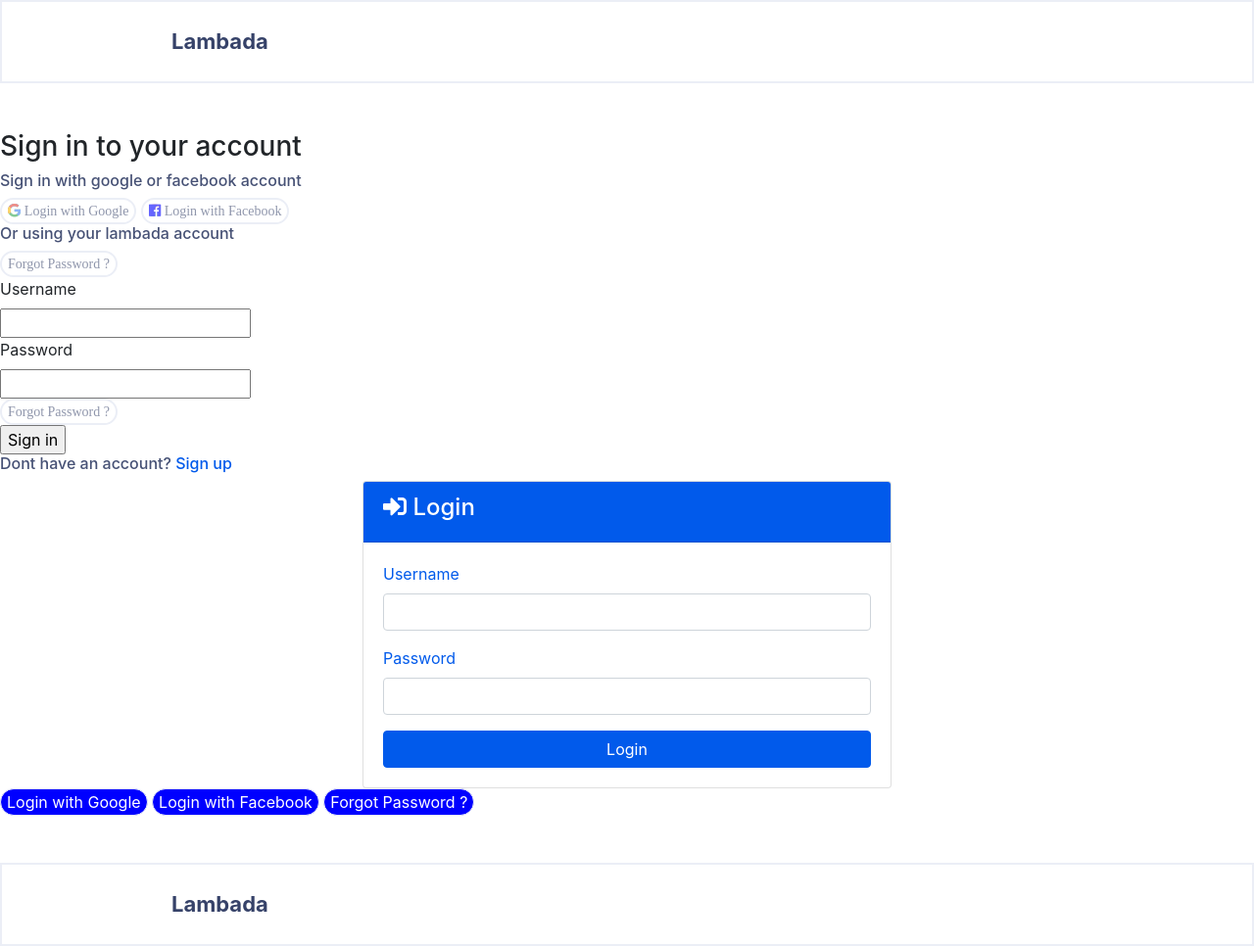
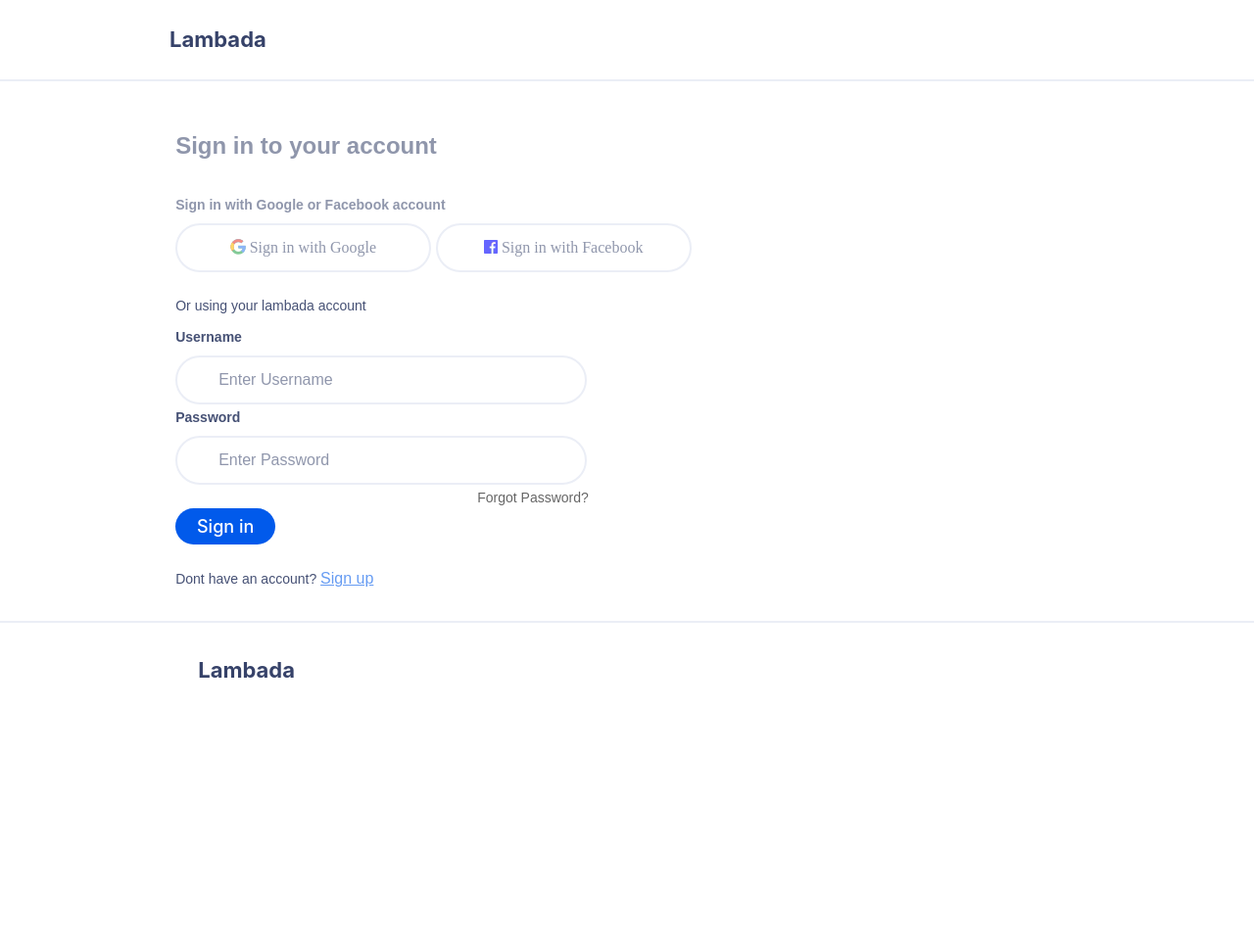
Before and after one commit to RomaneGreen/lambada, a Django app: page /accounts/login in a window 1280 px wide. Shown: the whole page at 98% size. After the commit the page ends 692 px from the top, so only its background shows below. Run offline with Django 3.2, Linux system fonts and the light colour scheme; parts of the project's set-up code (start-up, migrations or seed data) failed here and were passed over; some libraries are stand-ins or nearby versions.

Commit message:
logn screen 90%

```diff
--- a/lambada/static/css/custom.css
+++ b/lambada/static/css/custom.css
@@ -1,12 +1,8 @@
 
 
-.sigininheader {
-color: #465175;
-font-family:poppins;
-font-weight: 600;
-font-size: 4px;
-line-height:36px;
-}
+
+
+
 
 .btn-nav {
     background-color:blue;
@@ -138,3 +134,122 @@ line-height:36px;
   -webkit-text-fill-color: blue;
   border-radius: 199px;
 }
+
+#footer {
+   position: relative;
+   height:8rem;
+   top: 1.5rem;
+
+   border-top: 2px solid #EBEEF6;
+
+}
+
+#footertext {
+   position: relative;
+   left: 11.2rem;
+   top: 2rem;
+
+}
+
+#loginbody {
+    margin-left: 11.2rem;
+}
+
+#loginbody h3 {
+color: #465175 !important;
+font-family: sans-serif;
+font-weight: 600 !important;
+font-size: 24px;
+line-height:36px;
+}
+
+#loginbody h6 {
+color: #465175 !important;
+font-family: sans-serif;
+font-weight: 600 !important;
+font-size: 14px;
+line-height:21px;
+}
+
+#loginbody a {
+color: #465175;
+opacity: 0.6;
+font-size: 16px;
+line-height: 21px;
+text-decoration: none;
+}
+
+
+#loginbody button {
+width: 261px;
+height: 50px;
+font-size: 14px;
+line-height: 21px;
+border: 2px solid #EBEEF6;
+box-sizing: border-box;
+border-radius: 25px;
+}
+
+#loginbody label {
+font-family: sans-serif;
+font-style: normal;
+font-weight: 600;
+font-size: 14px;
+line-height: 21px;
+color: #465175;
+
+}
+
+#loginbody input {
+font-family: sans-serif;
+width: 419.46px;
+height: 50px;
+border: 2px solid #EBEEF6;
+box-sizing: border-box;
+border-radius: 25px;
+
+}
+
+#loginbody input::placeholder {
+font-family: sans-serif;
+color: #465175;
+opacity: 0.6;
+}
+
+#loginbody span {
+margin-left: 308px;
+font-family: sans-serif;
+font-style: normal;
+font-weight: normal;
+font-size: 14px;
+line-height: 21px;
+color: #465175;
+
+}
+
+#signin {
+    background-color: #015AEB;
+    color: red;
+    width: 101.93px;
+    height: 37.39px;
+    font-family: sans-serif;
+font-style: normal;
+font-weight: 500;
+font-size: 18px;
+line-height: 27px;
+border: none;
+}
+
+#loginbody #signin{
+ background-color: #015AEB;
+ color: white;
+ width: 101.93px;
+ height: 37.39px;
+font-family: Inter,sans-serif;
+font-style: normal;
+font-weight: 500;
+font-size: 18px;
+line-height: 27px;
+border: none;
+
+}
--- a/templates/accounts/login.html
+++ b/templates/accounts/login.html
@@ -18,57 +18,61 @@
 
   {% else %}
 
-<h3 class="signinheader">Sign in to your account</h3>
+<div id="loginbody">
+<h3 id="signinheader">Sign in to your account</h3>
+<br>
 
-<h6 style="color:#465175;">Sign in with google or facebook account </h6>
+<h6 style="color:#465175;">Sign in with Google or Facebook account </h6>
 
 
 
 
-  <a style="color:#465175;opacity: 0.6;" href="{% provider_login_url 'google' %}">
+  <a class="loginlink" href="{% provider_login_url 'google' %}">
       <button class="btn-nav-login" style="color:white;"> <i class="fab fa-google fa-1x"></i>
-  Login with Google</a>
+  Sign in with Google</a>
   </button>
-    <a style="color:#465175;opacity: 0.6;" href="{% provider_login_url "facebook"  %}">
+    <a class="loginlink" href="{% provider_login_url "facebook"  %}">
       <button class="btn-nav-login" style="color:white;"> <i class="fab fa-facebook fa-1x"></i>
-  Login with Facebook  </a>
+  Sign in with Facebook  </a>
   </button>
 
-<h6 style="color:#465175;">Or using your lambada account </h6>
+<br> <br>
+<h6 style="color:#465175;font-weight:normal !important">Or using your lambada account </h6>
 
 
 
 
-  <a style="color:#465175;opacity: 0.6;" href="{% url 'reset_password'  %}">
+  <!-- <a style="color:#465175;opacity: 0.6;" href="{% url 'reset_password'  %}">
     <button class="btn-nav-login" style="color:white;">
-Forgot Password ?  </a>
+Forgot Password ?  </a> -->
 </button>
 
   <form action="{% url 'login' %}" method="POST">
                {% csrf_token %}
                 <div class="">
-                  <label for="username">Username</label>    <br>
-                  <input type="text" name="username" class="" required>
+                  <label id="loginusername" for="username">Username</label>    <br>
+                  <input type="text" name="username" class="" placeholder="         Enter Username" required>
                 </div>
 
                 <div class="">
                   <label for="password2">Password</label>    <br>
-                  <input type="password" name="password" class="" required>
+                  <input type="password" name="password" placeholder="         Enter Password" class="" required>
                 </div>
 
                   <a style="color:#465175;opacity: 0.6;" href="{% url 'reset_password'  %}">
-    <button class="btn-nav-login" style="color:white;">
-Forgot Password ?  </a>
-</button> <br>
 
-                <input type="submit" value="Sign in" class="">
+<span style="color: black;margin-top:3rem;">Forgot Password?</span> </a>
+ <br>
+
+                <input type="submit" value="Sign in" id="signin" class="">
               </form>
-<h6 style="color:#465175;">Dont have an account?  <a  href="{% url 'register'  %}">Sign up</h6>
+              <br>
+<h6 style="color:#465175;font-weight:normal !important";>Dont have an account?  <a  style="color:#015AEB; !important;text-decoration:underline" href="{% url 'register'  %}">Sign up</h6>
 
   {% endif %}
-
+</div>
 <!-- # TEST ABOVE # -->
-    <div class="container">
+    <!-- <div class="container">
       <div class="row">
         <div class="col-md-6 mx-auto">
           <div class="card">
@@ -77,7 +81,7 @@ Forgot Password ?  </a>
                 <i class="fas fa-sign-in-alt"></i> Login</h4>
             </div>
             <div class="card-body">
-             <!-- Alerts -->
+
             {% include 'partials/_alerts.html' %}
                <form action="{% url 'login' %}" method="POST">
                {% csrf_token %}
@@ -100,18 +104,18 @@ Forgot Password ?  </a>
     </div>
 
 
-     <!-- <head>
-    <title>Google Registration</title> -->
-  <!-- </head>
+      <head>
+    <title>Google Registration</title>
+   </head>
   <body>
-  <h1>My Google Login Project</h1> -->
+  <h1>My Google Login Project</h1>
   {% if user.is_authenticated %}
   <p>Welcome, {{ user.username }} !</p>
 
   {% else %}
-  <!-- <h1>My Google Login Project</h1> -->
 
-  <a style="color:white;" href="{% provider_login_url 'google' %}">
+
+   <a style="color:white;" href="{% provider_login_url 'google' %}">
       <button class="btn-nav" style="color:white;">
   Login with Google</a>
   </button>
@@ -126,5 +130,5 @@ Forgot Password ?  </a>
 </button>
 
   {% endif %}
-  </section>
+  </section>  -->
 {% endblock %}
--- a/templates/basetwo.html
+++ b/templates/basetwo.html
@@ -24,7 +24,7 @@ type="text/css"
     <link rel="stylesheet" href="{% static 'css/lightbox.min.css' %}">
     <title>Lambada {% block title %} {% endblock %}</title>
 </head>
-<body>
+<body style="overflow: hidden;">
 
 
 {% include 'partials/_topfooter.html' %}
--- a/templates/partials/_footer.html
+++ b/templates/partials/_footer.html
@@ -1,10 +1,17 @@
 
 
 
-<footer style="background-color:white !important;color:#364269 !important;border: 2px solid #EBEEF6;padding:150px;" id="main-footer" class="py-4 bg-primary text-white text-center">
-        <!-- Copyright &copy;
-        <span class="year"></span>  -->
+<!-- <footer style="background-color:white !important;color:#364269 !important;border-top: 2px solid #EBEEF6;padding:10px;" id="footer" class="footer">
+
         <a style="color:#364269 !important;text-decoration:none;" href="{% url 'index' %}">
-     <span style="font-size: 22px;padding:23px;margin-right:59rem;font-weight:bold;width:150px;" class="footertext">Lambada</span>
+     <span style="font-size: 22px;padding:23px;margin-right:59rem;font-weight:bold;width:10px;" class="footertext">Lambada</span>
+        </a>
+      </footer> -->
+
+
+  <footer style="background-color:white !important;color:#364269 !important;" id="footer" class="footer">
+
+        <a style="color:#364269 !important;text-decoration:none;" href="{% url 'index' %}">
+     <span style="font-size: 22px;padding:23px;margin-right:59rem;font-weight:bold;width:10px;" id="footertext" class="footertext">Lambada</span>
         </a>
       </footer>
--- a/templates/partials/_topfooter.html
+++ b/templates/partials/_topfooter.html
@@ -1,7 +1,7 @@
 
 
 
-<footer style="background-color:white !important;color:#364269 !important;border: 2px solid #EBEEF6;padding:150px;" id="main-footer" class="py-4 bg-primary text-white text-center">
+<footer style="background-color:white !important;color:#364269 !important;border-bottom: 2px solid #EBEEF6;padding:150px;" id="main-footer" class="py-4 bg-primary text-white text-center">
         <!-- Copyright &copy;
         <span class="year"></span>  -->
 
```
